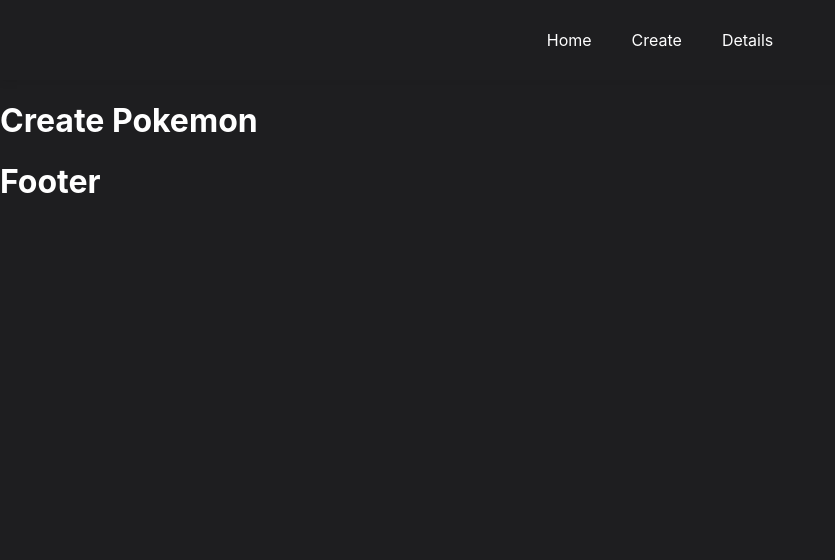
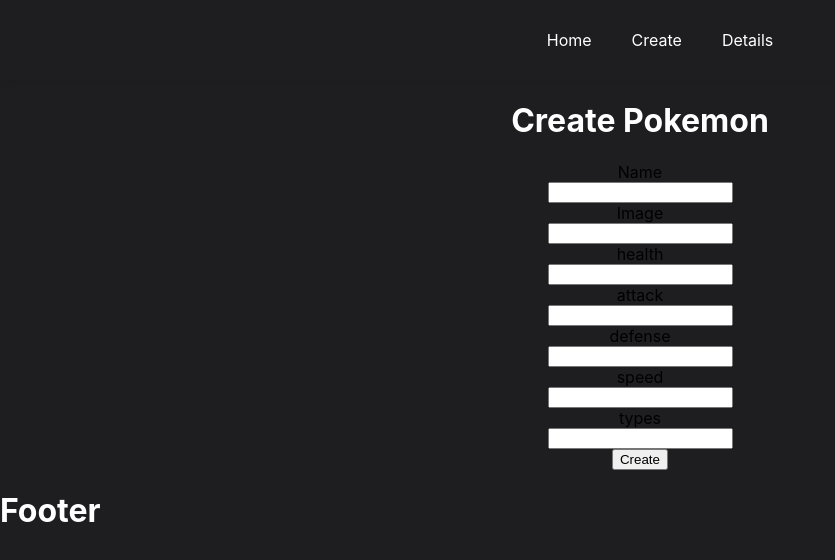
Before and after one commit to mezamateoj/Pokemon-Project, a React (Create React App) app in the folder client/: page /create in a window 1280 px wide. Shown: the top 560 px of the page, without its empty margins (0-835 px from the left). Built offline with nearby package versions, Linux system fonts and the light colour scheme; no server answers.

Commit message:
Add initial code for create pokemon page

```diff
--- a/client/src/App.js
+++ b/client/src/App.js
@@ -11,6 +11,8 @@
 
 function App() {
   const [types, setTypes] = useState([]);
+  const [pokemons, setPokemons] = useState([]);
+
 
 
   // get types from server or db
@@ -30,8 +32,8 @@
       <Nav />
       <Routes>
         <Route path="/" element={<LandingPage />} />
-        <Route path="/home" element={<Home />} />
-        <Route path="/create" element={<CreatePokemon />} />
+        <Route path="/home" element={<Home pokemons={pokemons} setPokemons={setPokemons} />} />
+        <Route path="/create" element={<CreatePokemon pokemons={pokemons} setPokemons={setPokemons} />} />
         <Route path="/details" element={<Details />} />
       </Routes>
       <Footer />
--- a/client/src/components/CreatePokemon.jsx
+++ b/client/src/components/CreatePokemon.jsx
@@ -1,7 +1,100 @@
-export default function CreatePokemon() {
+import "./styles/CreatePokemon.css";
+import axios from "axios";
+import { useState } from "react";
+
+const initialState = {
+	name: "",
+	image: "",
+	health: "",
+	attack: "",
+	defense: "",
+	speed: "",
+	types: [],
+};
+
+export default function CreatePokemon({ pokemons, setPokemons }) {
+	// const [types, setTypes] = useState([]);
+
+	function handleSubmit(e) {
+		e.preventDefault();
+		// setPokemons(initialState);
+		axios.post("http://localhost:3001/pokemons", pokemons).then((res) => {
+			console.log(res.data);
+			setPokemons(res.data);
+			// need to fix types array
+		});
+	}
+
+	function onChange(e) {
+		if (e.target.name === "types") {
+			setPokemons({ ...pokemons, types: e.target.value.split(",") });
+			return;
+		}
+		setPokemons({ ...pokemons, [e.target.name]: e.target.value });
+	}
+
 	return (
-		<div className="create-pokemon">
+		<div className="create-form">
 			<h1>Create Pokemon</h1>
+			<form className="create-pokemon" onSubmit={handleSubmit}>
+				<label htmlFor="name">Name</label>
+				<input
+					type="text"
+					name="name"
+					value={pokemons.name}
+					onChange={onChange}
+				/>
+
+				<label htmlFor="image">Image</label>
+				<input
+					type="text"
+					name="image"
+					value={pokemons.image}
+					onChange={onChange}
+				/>
+
+				<label htmlFor="health">health</label>
+				<input
+					type="text"
+					name="health"
+					value={pokemons.health}
+					onChange={onChange}
+				/>
+
+				<label htmlFor="attack">attack</label>
+				<input
+					type="text"
+					name="attack"
+					value={pokemons.attack}
+					onChange={onChange}
+				/>
+
+				<label htmlFor="defense">defense</label>
+				<input
+					type="text"
+					name="defense"
+					value={pokemons.defense}
+					onChange={onChange}
+				/>
+
+				<label htmlFor="speed">speed</label>
+				<input
+					type="text"
+					name="speed"
+					value={pokemons.speed}
+					onChange={onChange}
+				/>
+
+				<label htmlFor="types">types</label>
+				<input
+					type="text"
+					name="types"
+					value={pokemons.types}
+					onChange={onChange}
+				/>
+
+				<button>Create</button>
+			</form>
 		</div>
 	);
 }
--- a/client/src/components/Home.jsx
+++ b/client/src/components/Home.jsx
@@ -4,8 +4,8 @@
 import { useState, useEffect } from "react";
 import axios from "axios";
 
-export default function Home() {
-	const [pokemons, setTPokemons] = useState([]);
+export default function Home({ pokemons, setPokemons }) {
+	// const [pokemons, setTPokemons] = useState([]);
 	const [page, setPage] = useState(1); // [1, 2, 3, 4, 5
 
 	// get types from server or db
@@ -13,7 +13,7 @@
 		axios
 			.get(`http://localhost:3001/pokemons?page=${page}&limit=12`)
 			.then((res) => {
-				setTPokemons(res.data);
+				setPokemons(res.data);
 			})
 			.catch((err) => {
 				console.log(err);
--- /dev/null
+++ b/client/src/components/styles/CreatePokemon.css
@@ -0,0 +1,13 @@
+.create-form {
+	display: flex;
+	flex-direction: column;
+	align-items: center;
+	justify-content: center;
+}
+
+.create-pokemon {
+	display: flex;
+	flex-direction: column;
+	align-items: center;
+	justify-content: center;
+}
```
Also changed, not shown: 1 other file (tests, documents, lock files or other folders).
